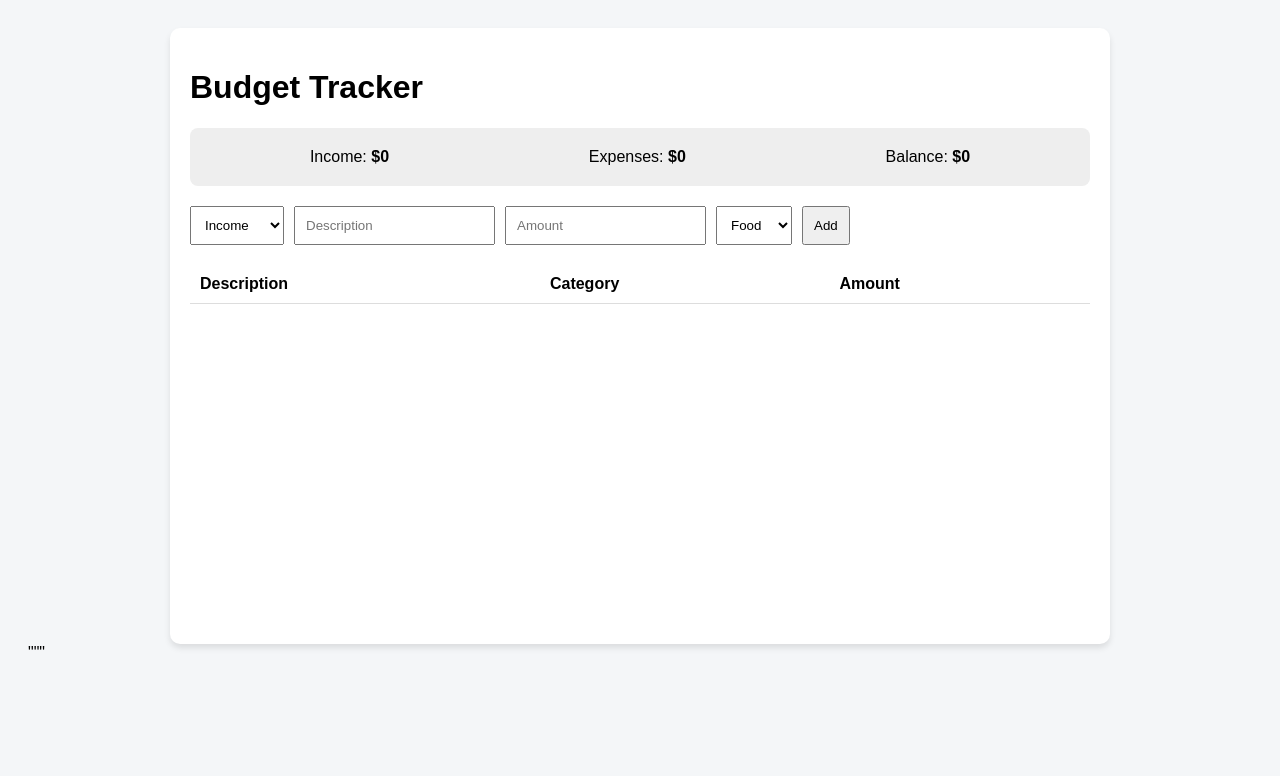
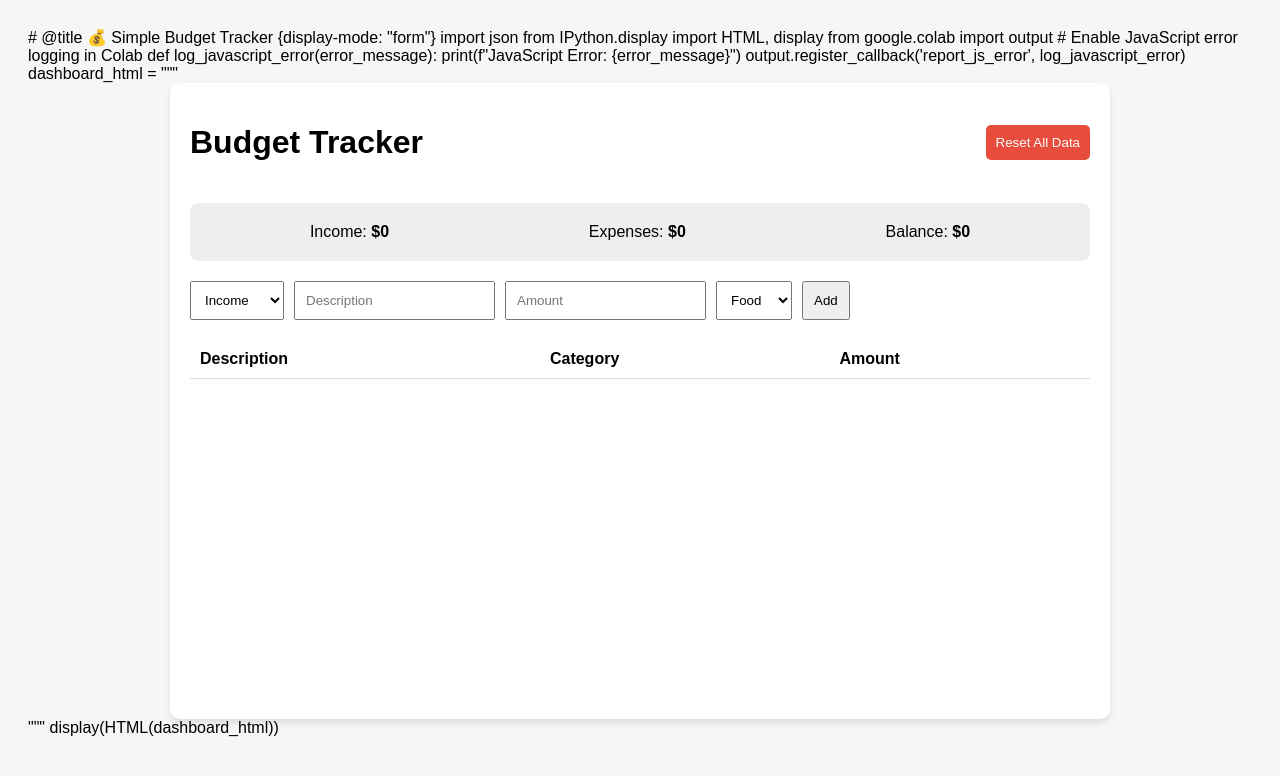
Before and after one commit to AdamMurtaza/Cedar-Core-Course-2027, a plain HTML site: page index.html in a window 1280 px wide. Drawn offline with nearby package versions, Linux system fonts and the light colour scheme.

Commit message:
Update index.html

```diff
--- a/index.html
+++ b/index.html
@@ -1,3 +1,15 @@
+# @title 💰 Simple Budget Tracker {display-mode: "form"}
+import json
+from IPython.display import HTML, display
+from google.colab import output
+
+# Enable JavaScript error logging in Colab
+def log_javascript_error(error_message):
+    print(f"JavaScript Error: {error_message}")
+
+output.register_callback('report_js_error', log_javascript_error)
+
+dashboard_html = """
 <!DOCTYPE html>
 <html>
 <head>
@@ -16,6 +28,12 @@
             border-radius: 10px;
             box-shadow: 0 4px 6px rgba(0,0,0,0.1);
         }
+        .header {
+            display: flex;
+            justify-content: space-between;
+            align-items: center;
+            margin-bottom: 20px;
+        }
         .stats {
             display: flex;
             justify-content: space-around;
@@ -31,6 +49,13 @@
         }
         input, select, button {
             padding: 10px;
+        }
+        .btn-reset {
+            background-color: #e74c3c;
+            color: white;
+            border: none;
+            border-radius: 5px;
+            cursor: pointer;
         }
         table {
             width: 100%;
@@ -50,7 +75,10 @@
 </head>
 <body>
     <div class='container'>
-        <h1>Budget Tracker</h1>
+        <div class='header'>
+            <h1>Budget Tracker</h1>
+            <button class='btn-reset' onclick='resetData()'>Reset All Data</button>
+        </div>
 
         <div class='stats'>
             <div>Income: <b id='stat-income'>$0</b></div>
@@ -106,6 +134,13 @@
             }
         }
 
+        function resetData() {
+            if (confirm('Are you sure you want to delete all transactions?')) {
+                data = [];
+                updateDashboard();
+            }
+        }
+
         function updateDashboard() {
             localStorage.setItem('simple_budget', JSON.stringify(data));
 
@@ -136,7 +171,10 @@
                 type: 'pie',
                 data: {
                     labels: Object.keys(catTotals),
-                    datasets: [{ data: Object.values(catTotals) }]
+                    datasets: [{
+                        data: Object.values(catTotals),
+                        backgroundColor: ['#3498db', '#e74c3c', '#27ae60', '#f1c40f']
+                    }]
                 },
                 options: { responsive: true, maintainAspectRatio: false }
             });
@@ -147,3 +185,5 @@
 </body>
 </html>
 """
+
+display(HTML(dashboard_html))
```
